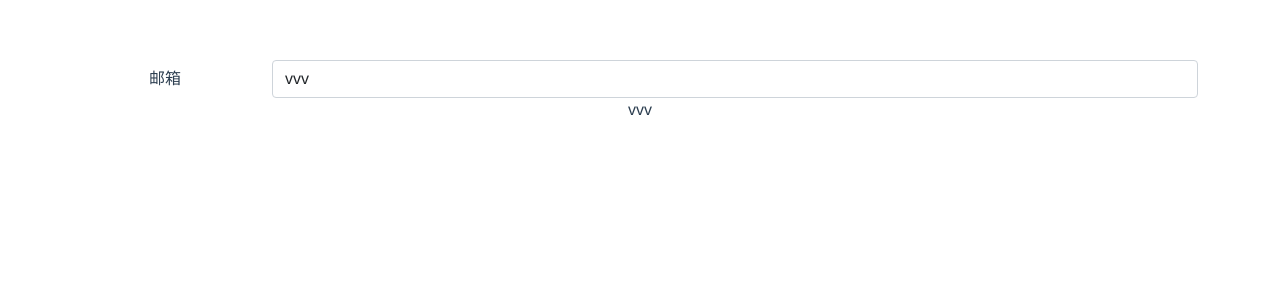
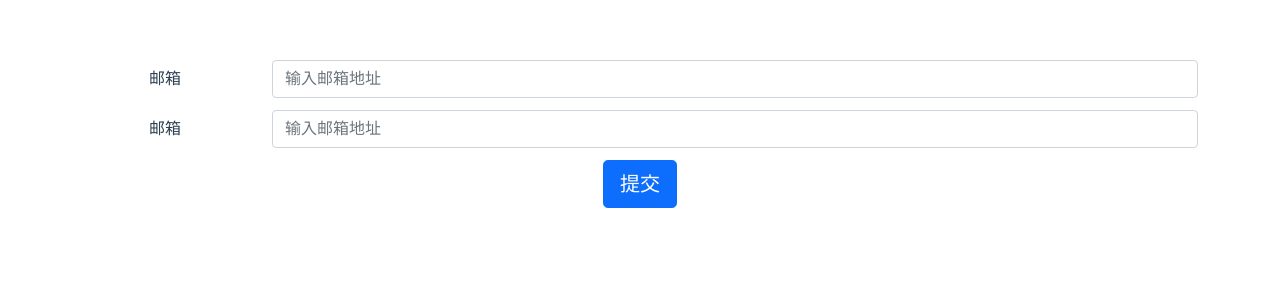
Before and after one commit to Thursss/learn-lv3, a Vue app: page / in a window 1280 px wide. Shown: the top 300 px of the page. Built offline with nearby package versions, Linux system fonts and the light colour scheme.

Commit message:
style(form): 表单组件完成

```diff
--- a/src/components/ValidateForm.vue
+++ b/src/components/ValidateForm.vue
@@ -1,14 +1,49 @@
 <template>
-  <div></div>
+  <div>
+    <form class="form-horizontal">
+      <slot name="default"></slot>
+      <button
+        type="button"
+        class="btn btn-primary btn-lg"
+        :disabled="!isPassed"
+        @click="submitForm"
+      >
+        <slot name="submit">
+          <span>提交</span>
+        </slot>
+      </button>
+    </form>
+  </div>
 </template>
 
 <script lang="ts">
-import { defineComponent } from 'vue'
+import { defineComponent, ref } from 'vue'
+import mitt from 'mitt'
+
+export const emitter = mitt()
 export default defineComponent({
+  setup () {
+    const isPassed = ref(true)
+    const submitForm = () => {
+      emitter.emit('form-submit', true)
+    }
+    const callBack = (ispassed: any) => {
+      isPassed.value = ispassed
+    }
 
+    emitter.on('form-item-created', callBack)
+
+    return {
+      submitForm,
+      callBack,
+      isPassed
+    }
+  },
+  unmounted () {
+    emitter.off('form-item-created', this.callBack)
+  }
 })
 </script>
 
 <style>
-
 </style>
--- a/src/components/ValidateInput.vue
+++ b/src/components/ValidateInput.vue
@@ -1,7 +1,7 @@
 <template>
-  <div class="form-group row">
-    <label for="validationServer03" class="col-sm-2 col-form-label">邮箱</label>
-    <div class="col-sm-10">
+  <div class="form-group row mb-2">
+    <label for="validationServer03" class="col-sm-2 col-form-label">{{leadel}}</label>
+    <div class="col-sm-10  mb-1">
       <input
         class="form-control"
         id="validationServer03"
@@ -12,13 +12,14 @@
         @input="onInput"
       />
     </div>
+    <div class="text-danger" :class="{'d-block': inputRef.error}">{{inputRef.message}}</div>
   </div>
-  <div class="invalid-feedback" :style="{'display: block': inputRef.error}">{{inputRef.message}}</div>
 </template>
 
 <script lang='ts'>
 import 'bootstrap/dist/css/bootstrap.min.css'
 import { defineComponent, reactive, PropType } from 'vue'
+import { formEmitter } from './components'
 
 interface RuleProp {
   type: 'requires' | 'email' | 'min' | 'max' | 'phone';
@@ -33,7 +34,8 @@ export type RulesProp = RuleProp[]
 export default defineComponent({
   props: {
     rule: Array as PropType<RulesProp>,
-    modelValue: String
+    modelValue: String,
+    leadel: String
   },
   inheritAttrs: false,
   setup (props, context) {
@@ -44,7 +46,7 @@ export default defineComponent({
     })
 
     const validetaInput = () => {
-      if (!props || !props.rule) { return }
+      if (!props || !props.rule) { return true }
 
       const allPassed = props.rule.every(rule => {
         let passed = true
@@ -71,6 +73,9 @@ export default defineComponent({
         return passed
       })
       inputRef.error = !allPassed
+      formEmitter.emit('form-item-created', allPassed)
+
+      return allPassed
     }
 
     const onInput = (e: KeyboardEvent) => {
@@ -78,11 +83,19 @@ export default defineComponent({
       inputRef.val = targetVal
       context.emit('update:modelValue', targetVal)
     }
+
+    formEmitter.on('form-submit', (isValidate) => {
+      if (isValidate) validetaInput()
+    })
+
     return {
       inputRef,
       validetaInput,
       onInput
     }
+  },
+  unmounted () {
+    formEmitter.off('form-submit', this.validetaInput)
   }
 })
 </script>
--- a/src/components/components.ts
+++ b/src/components/components.ts
@@ -1,3 +1,4 @@
-import ValidateInput, { RulesProp } from './ValidateInput.vue'
+import ValidateInput, { RulesProp as formRulesProp } from './ValidateInput.vue'
+import ValidateForm, { emitter as formEmitter } from './ValidateForm.vue'
 
-export { ValidateInput, RulesProp }
+export { ValidateInput, ValidateForm, formRulesProp, formEmitter }
--- a/src/learn/form.vue
+++ b/src/learn/form.vue
@@ -1,24 +1,28 @@
 <template>
   <div>
-    <form class="form-horizontal">
-      <validate-input :rule="emailRules" v-model="emailVal"  placeholder="输入邮箱地址" type="text"/>
-    </form>
-    <p>{{ emailVal }}</p>
+    <validate-form>
+      <validate-input :rule="emailRules" v-model="emailVal" :leadel="'邮箱'"  placeholder="输入邮箱地址" type="text"/>
+      <validate-input :rule="emailRules" v-model="emailVal" :leadel="'邮箱'"  placeholder="输入邮箱地址" type="text"/>
+      <template #submit>
+        <span>提交</span>
+      </template>
+    </validate-form>
   </div>
 </template>
 
 <script lang='ts'>
 import 'bootstrap/dist/css/bootstrap.min.css'
 import { defineComponent, ref } from 'vue'
-import { ValidateInput, RulesProp } from '../components/components'
+import { ValidateInput, ValidateForm, formRulesProp } from '../components/components'
 
 export default defineComponent({
   components: {
+    ValidateForm,
     ValidateInput
   },
   setup () {
-    const emailVal = ref('vvv')
-    const emailRules: RulesProp = [
+    const emailVal = ref('')
+    const emailRules: formRulesProp = [
       {
         type: 'requires',
         message: '电子邮箱不能为空'
@@ -41,7 +45,4 @@ export default defineComponent({
 </script>
 
 <style>
-#inputError1 {
-  border: 1px solid red;
-}
 </style>
```
